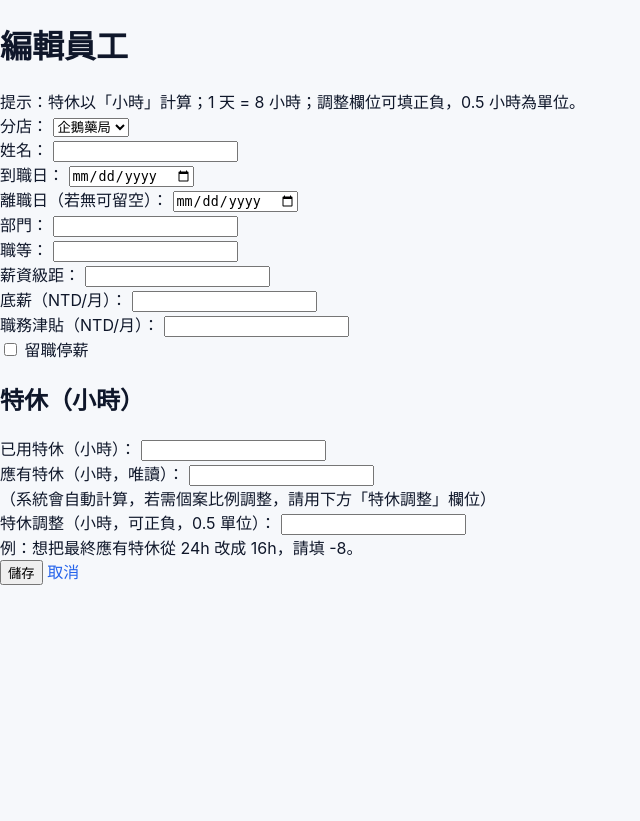
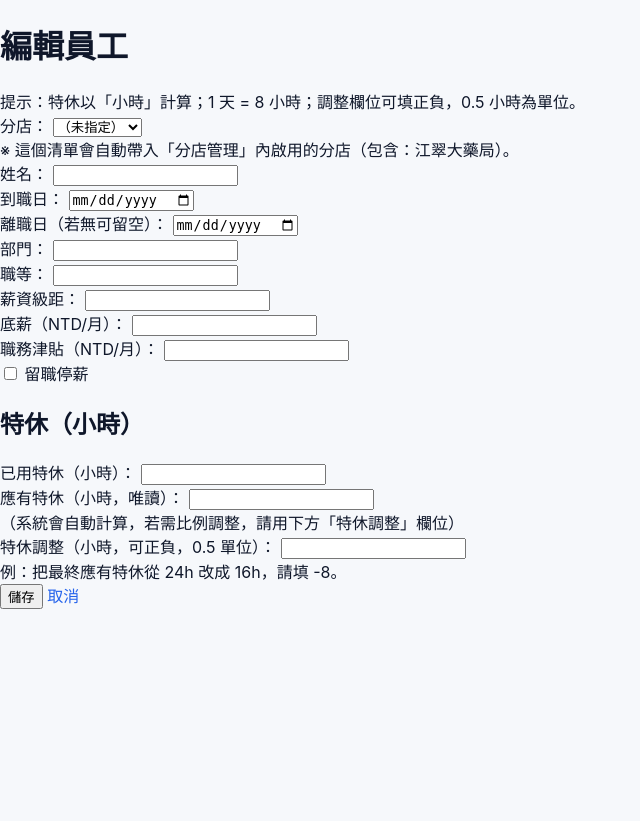
Before and after one commit to penguinpharmacy/penguin-HR-system, a Flask app: template templates/edit_employee.html in a window 1280 px wide. Shown: the whole page, without its empty margins (0-640 px from the left). Run offline with Flask 3, Linux system fonts and the light colour scheme; the template is opened without the code that fills it, so the values that code supplies are empty; some libraries are stand-ins or nearby versions.

Commit message:
Update edit_employee.html

```diff
--- a/templates/edit_employee.html
+++ b/templates/edit_employee.html
@@ -8,19 +8,19 @@
 <body class="p-4">
   <h1 class="text-2xl mb-4">編輯員工</h1>
 
-  <!-- 說明：特休已改用「小時」，1 天 = 8 小時 -->
   <div class="mb-4 text-sm text-gray-600">提示：特休以「小時」計算；1 天 = 8 小時；調整欄位可填正負，0.5 小時為單位。</div>
 
   <form action="/edit/{{ emp[0] }}" method="post" class="space-y-4">
-    <!-- 分店 -->
+    <!-- 分店（動態） -->
     <div>
-      <label class="block">分店：
-        <select name="branch" class="border px-2 py-1 w-full" required>
-          <option value="penguin_pharmacy" {% if emp[15] == 'penguin_pharmacy' %}selected{% endif %}>企鵝藥局</option>
-          <option value="penguin_health" {% if emp[15] == 'penguin_health' %}selected{% endif %}>企鵝藥妝</option>
-          <!-- 之後有新分店再加 -->
-        </select>
-      </label>
+      <label class="block">分店：</label>
+      <select name="store_id" class="border px-2 py-1 w-full">
+        <option value="" {% if not emp[15] %}selected{% endif %}>（未指定）</option>
+        {% for s in stores %}
+          <option value="{{ s[0] }}" {% if emp[15] == s[0] %}selected{% endif %}>{{ s[1] }}</option>
+        {% endfor %}
+      </select>
+      <div class="text-xs text-gray-500 mt-1">※ 這個清單會自動帶入「分店管理」內啟用的分店（包含：江翠大藥局）。</div>
     </div>
 
     <!-- 基本資料 -->
@@ -86,9 +86,7 @@
       <div class="mb-2">
         <label class="block">已用特休（小時）：
           <input type="number"
-                 name="used_leave_hours"
-                 step="0.5"
-                 min="0"
+                 name="used_leave_hours" step="0.5" min="0"
                  value="{{ emp[13] if emp[13] is not none else ((emp[10] or 0) * 8) }}"
                  class="border px-2 py-1 w-40">
         </label>
@@ -96,34 +94,30 @@
 
       <div class="mb-2">
         <label class="block">應有特休（小時，唯讀）：
-          <input type="number"
-                 step="0.5"
-                 readonly
+          <input type="number" step="0.5" readonly
                  value="{{ emp[12] if emp[12] is not none else ((emp[11] or 0) * 8) }}"
                  class="border px-2 py-1 w-40 bg-gray-100">
         </label>
-        <div class="text-xs text-gray-500 mt-1">（系統會自動計算，若需個案比例調整，請用下方「特休調整」欄位）</div>
+        <div class="text-xs text-gray-500 mt-1">（系統會自動計算，若需比例調整，請用下方「特休調整」欄位）</div>
       </div>
 
       <div>
         <label class="block">特休調整（小時，可正負，0.5 單位）：
-          <input type="number"
-                 name="leave_adjust_hours"
-                 step="0.5"
+          <input type="number" name="leave_adjust_hours" step="0.5"
                  value="{{ emp[14] if emp[14] is not none else 0 }}"
                  class="border px-2 py-1 w-48">
         </label>
-        <div class="text-xs text-gray-500 mt-1">例：想把最終應有特休從 24h 改成 16h，請填 -8。</div>
+        <div class="text-xs text-gray-500 mt-1">例：把最終應有特休從 24h 改成 16h，請填 -8。</div>
       </div>
     </div>
 
-    <!-- 隱藏假別 -->
-    <input type="hidden" name="entitled_sick" value="{{ emp[12] }}">
-    <input type="hidden" name="used_sick" value="0">
-    <input type="hidden" name="entitled_personal" value="{{ emp[14] }}">
-    <input type="hidden" name="used_personal" value="0">
-    <input type="hidden" name="entitled_marriage" value="{{ emp[16] }}">
-    <input type="hidden" name="used_marriage" value="0">
+    <!-- 其他假別（保留隱藏欄位以相容既有結構） -->
+    <input type="number" name="entitled_sick" value="0" hidden>
+    <input type="number" name="used_sick" value="0" hidden>
+    <input type="number" name="entitled_personal" value="0" hidden>
+    <input type="number" name="used_personal" value="0" hidden>
+    <input type="number" name="entitled_marriage" value="0" hidden>
+    <input type="number" name="used_marriage" value="0" hidden>
 
     <!-- 操作按鈕 -->
     <div>
```
